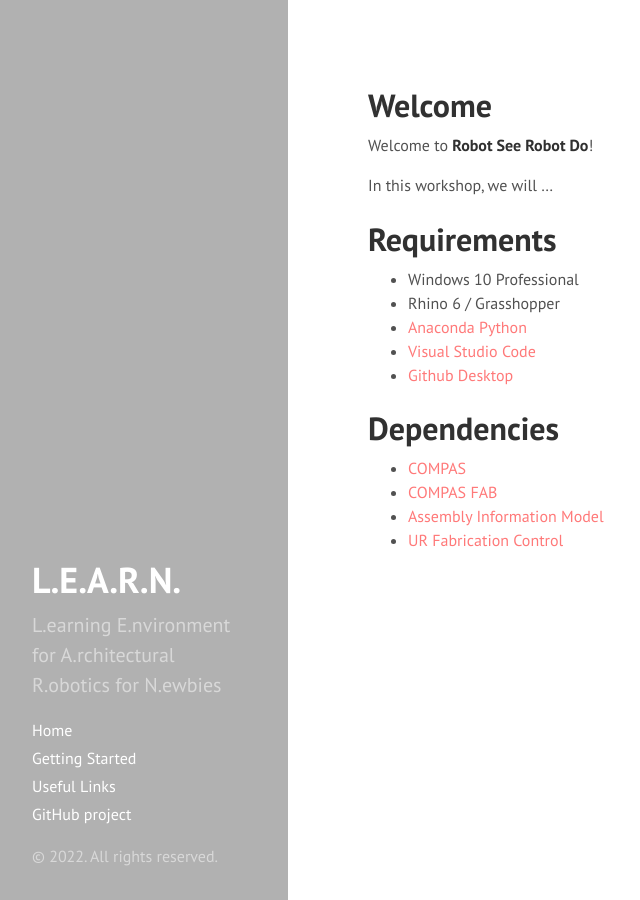
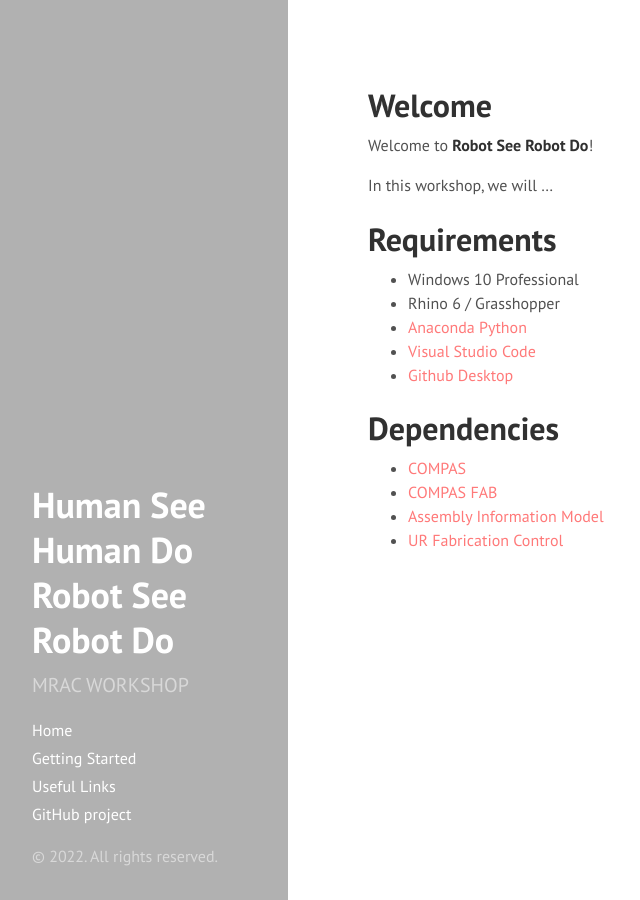
Before and after one commit to augmentedfabricationlab/robot_see_robot_do, a Jekyll site: the page built from docs/index.md, in a window 1280 px wide. Shown: the whole page, without its empty margins (0-640 px from the left). Built offline with Jekyll 4.4.1, drawn with Linux system fonts in a browser that asks for light colours; Markdown is read by kramdown in place of the engine named in the settings.

Commit message:
jekyll pages

```diff
--- a/docs/_config.yml
+++ b/docs/_config.yml
@@ -7,9 +7,9 @@
 #relative_permalinks: true
 
 # Setup
-title:            L.E.A.R.N.
-tagline:          'L.E.A.R.N.'
-description:      'L.earning E.nvironment for A.rchitectural R.obotics for N.ewbies'
+title:            Human See Human Do Robot See Robot Do
+tagline:          'Human See Human Do Robot See Robot Do'
+description:      'MRAC WORKSHOP'
 baseurl: "/robot_see_robot_do/" # the subpath of your site, e.g. /blog
 url: "https://le-ar-n.github.io/robot_see_robot_do/" # the base hostname & protocol for your site, e.g. http://example.com
 
```
Also changed, not shown: docs/public/apple-touch-icon-144-precomposed.png (deleted), docs/public/favicon.ico (deleted).
